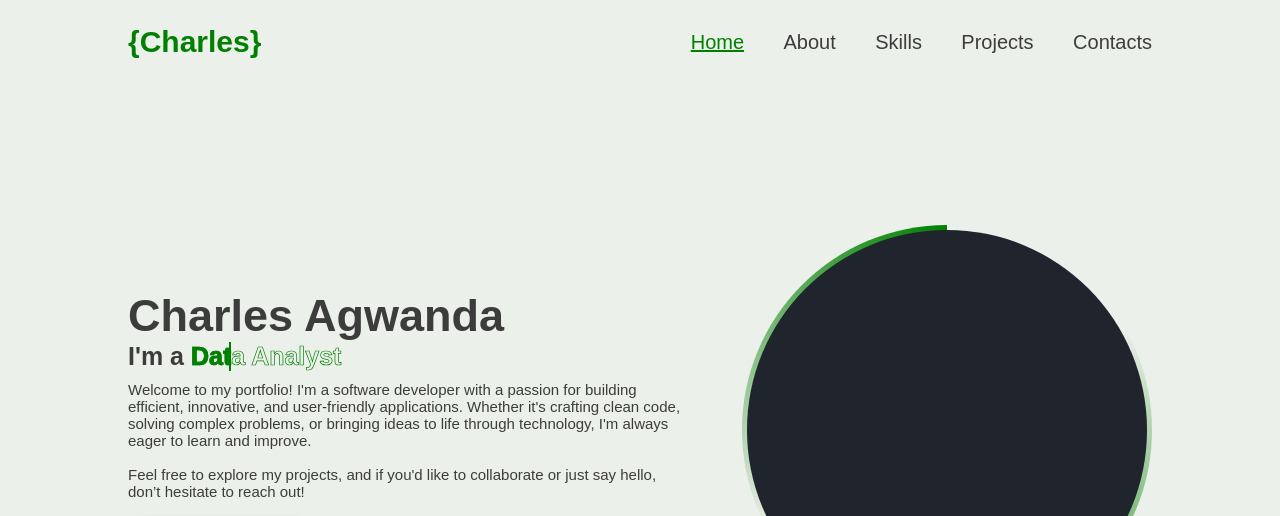
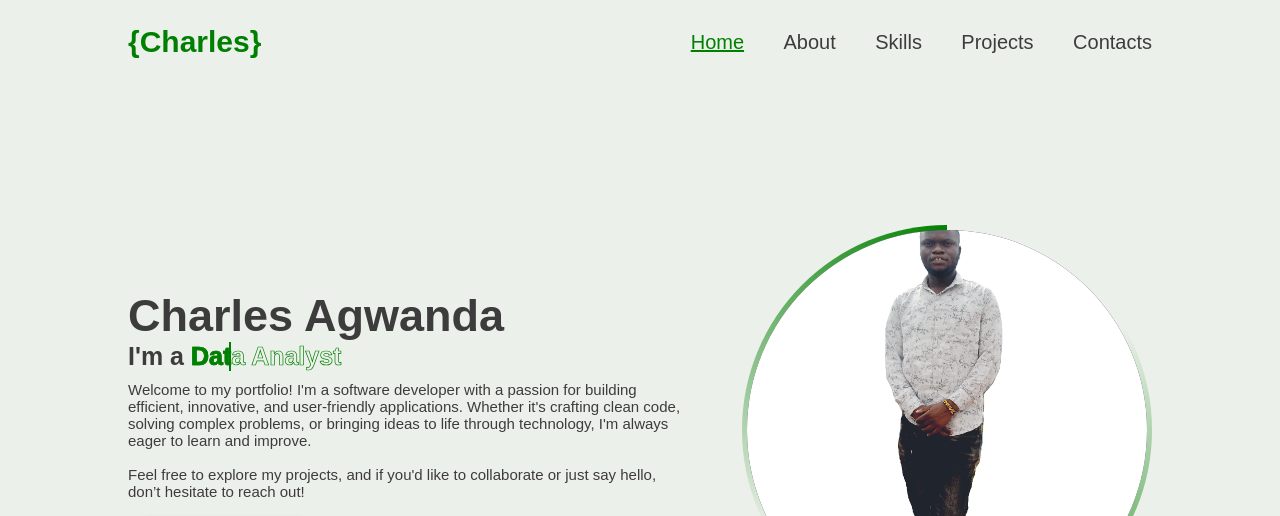
Before and after one commit to Charles-Owino-Agwanda/Portfolio, a plain HTML site: page index.html in a window 1280 px wide. Shown: the top 516 px of the page. Drawn offline with nearby package versions, Linux system fonts and the light colour scheme; the site is published under a folder, as on GitHub Pages, so addresses that start at the root find nothing.

Commit message:
initial commit

```diff
--- a/index.html
+++ b/index.html
@@ -55,7 +55,7 @@
             <div class="home-img">
                 <div class="img-box">
                     <div class="img-item">
-                        <img src="/images/profile1.JPG" alt="profile photo">
+                        <img src="images/profile1.JPG" alt="profile photo">
                     </div>
                 </div>
             </div>
```
